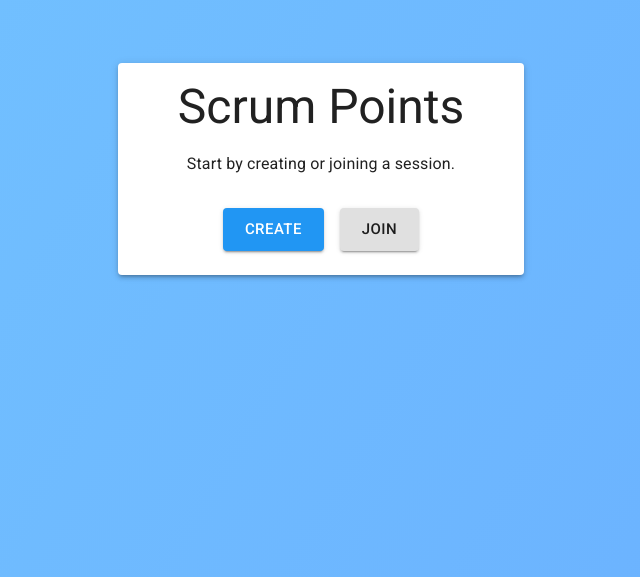
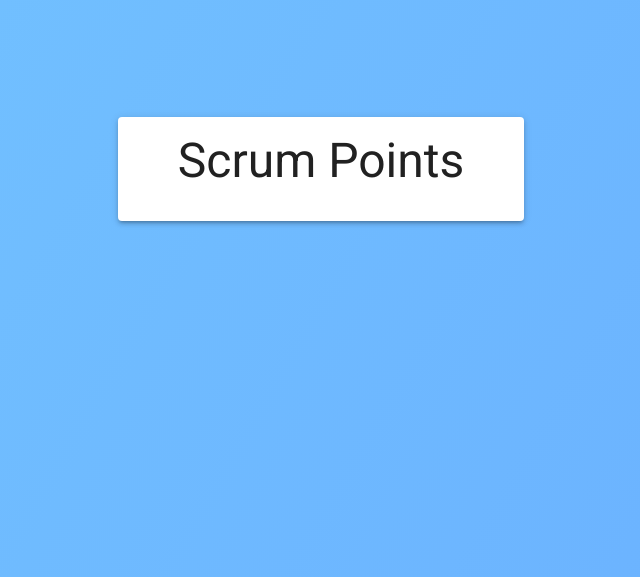
Before and after one commit to nicksaxton/scrum-points, a React (Create React App) app in the folder client/: page /session/join in a window 1280 px wide. Shown: the part 223-800 px from the top of the page, without its empty margins (319-959 px from the left). Built offline with nearby package versions, Linux system fonts and the light colour scheme.

Commit message:
Added routing and set up base router

```diff
--- a/client/package.json
+++ b/client/package.json
@@ -10,6 +10,7 @@
     "bootstrap": "^4.5.3",
     "react": "^17.0.1",
     "react-dom": "^17.0.1",
+    "react-router-dom": "^5.2.0",
     "react-scripts": "4.0.0",
     "web-vitals": "^0.2.4"
   },
--- a/client/src/app/App.jsx
+++ b/client/src/app/App.jsx
@@ -1,9 +1,52 @@
+import Grid from '@material-ui/core/Grid';
+import Paper from '@material-ui/core/Paper';
+import makeStyles from '@material-ui/core/styles/makeStyles';
+import Typography from '@material-ui/core/Typography';
 import React from 'react';
+import { Route, BrowserRouter as Router, Switch } from 'react-router-dom';
 
 import LandingPage from './LandingPage';
 
+const useStyles = makeStyles((theme) => ({
+  root: {
+    height: '100vh',
+    padding: theme.spacing(2),
+  },
+  paper: {
+    padding: theme.spacing(2),
+  },
+}));
+
 const App = () => {
-  return <LandingPage />;
+  const classes = useStyles();
+
+  return (
+    <Grid
+      alignItems="center"
+      className={classes.root}
+      container
+      justify="center"
+      spacing={2}
+    >
+      <Grid item lg={4} md={5} sm={7} xs={12}>
+        <Paper className={classes.paper} elevation={3} padding={2}>
+          <Typography align="center" gutterBottom variant="h3">
+            Scrum Points
+          </Typography>
+          <Router>
+            <Switch>
+              <Route path="/session/create"></Route>
+              <Route path="/session/join"></Route>
+              <Route path="/session/:sessionCode"></Route>
+              <Route path="/">
+                <LandingPage />
+              </Route>
+            </Switch>
+          </Router>
+        </Paper>
+      </Grid>
+    </Grid>
+  );
 };
 
 export default App;
--- a/client/src/app/LandingPage.jsx
+++ b/client/src/app/LandingPage.jsx
@@ -1,57 +1,24 @@
-import { makeStyles } from '@material-ui/core';
 import Button from '@material-ui/core/Button';
-import Grid from '@material-ui/core/Grid';
-import Paper from '@material-ui/core/Paper';
 import Typography from '@material-ui/core/Typography';
 import React from 'react';
 
 import Buttons from '../components/Buttons';
 
-const useStyles = makeStyles((theme) => ({
-  root: {
-    height: '100vh',
-    padding: theme.spacing(2),
-  },
-  paper: {
-    padding: theme.spacing(2),
-  },
-}));
-
 const LandingPage = () => {
-  const classes = useStyles();
-
   return (
-    <Grid
-      alignItems="center"
-      className={classes.root}
-      container
-      justify="center"
-      spacing={2}
-    >
-      <Grid item lg={4} md={5} sm={7} xs={12}>
-        <Paper className={classes.paper} elevation={3} padding={2}>
-          <Typography align="center" gutterBottom variant="h3">
-            Scrum Points
-          </Typography>
+    <>
       <Typography align="center" gutterBottom>
         Start by creating or joining a session.
       </Typography>
       <Buttons>
-            <Button
-              className={classes.button}
-              color="primary"
-              size="large"
-              variant="contained"
-            >
+        <Button color="primary" size="large" variant="contained">
           Create
         </Button>
-            <Button className={classes.button} size="large" variant="contained">
+        <Button size="large" variant="contained">
           Join
         </Button>
       </Buttons>
-        </Paper>
-      </Grid>
-    </Grid>
+    </>
   );
 };
 
```
Also changed, not shown: 1 other file (tests, documents, lock files or other folders). Lines whose indentation alone changed are shown as unchanged.
